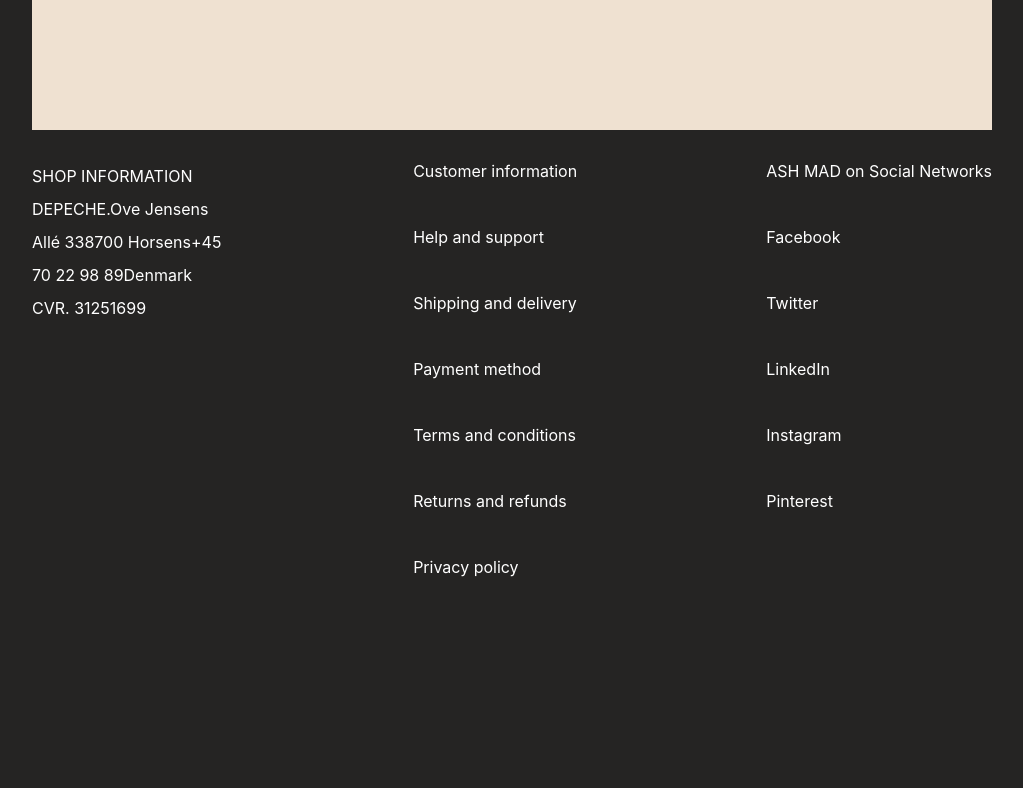
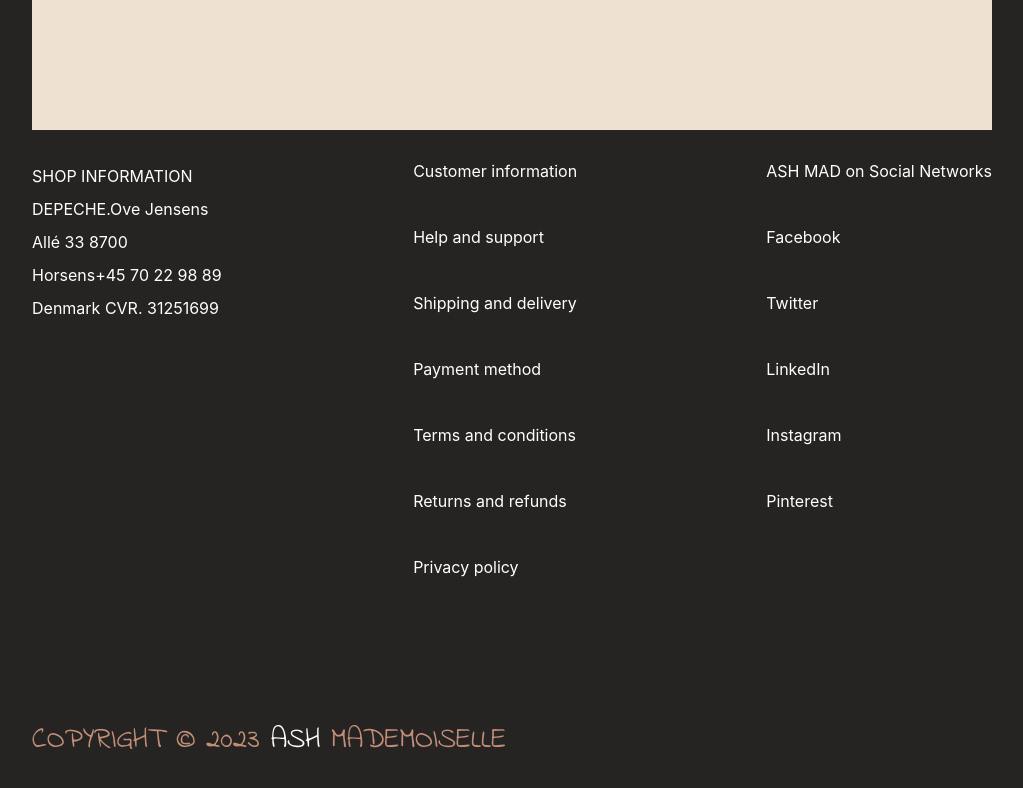
Before and after one commit to oanagrecu/React-Project, a React (Create React App) app: page / in a window 1280 px wide. Shown: the part 1782-2570 px from the top of the page, without its empty margins (128-1151 px from the left). Built offline with nearby package versions, Linux system fonts and the light colour scheme.

Commit message:
finished home page doing some clean up

```diff
--- a/src/footer.css
+++ b/src/footer.css
@@ -2,10 +2,15 @@
 	display: flex;
 	justify-content: space-between;
 	line-height: 50px;
-	height: 1315px;
+	height: 70vh;
 }
 .block1{
 	flex-basis: 20%;
 	line-height: 33px;
 	padding-top: 14px;
 }
+.copy{
+	font-size: 29px;
+	font-family: Indie Flower;
+	color: #C38E77;
+}
--- a/src/footer.js
+++ b/src/footer.js
@@ -2,14 +2,17 @@ import React from "react";
 
 const Footer = () => {
     return (
-        <footer className ='foot'>
-            <div className= ' block1'>
+        <>
+            <footer className='foot'>
+                <div className='block1'>
                     <p>SHOP INFORMATION
-DEPECHE.Ove Jensens Allé 338700 Horsens+45 70 22 98 89Denmark
+                       DEPECHE.Ove Jensens Allé 33
+                       8700 Horsens+45 70 22 98 89
+                       Denmark
                        CVR. 31251699
                     </p>
                 </div>
-            <div className= 'block2'>
+                <div className='block2'>
                     <p>Customer information</p>
                     <p>Help and support</p>
                     <p>Shipping and delivery</p>
@@ -27,6 +30,12 @@ CVR. 31251699
                     <p>Pinterest</p>
                 </div>
             </footer>
+            <div className= 'copy' >
+                <p>
+                    COPYRIGHT © 2023  <bold style={{color: "white"}} >ASH</bold> MADEMOISELLE
+                </p>
+            </div>
+        </>
     );
 };
 
```
Lines whose indentation alone changed are shown as unchanged.
